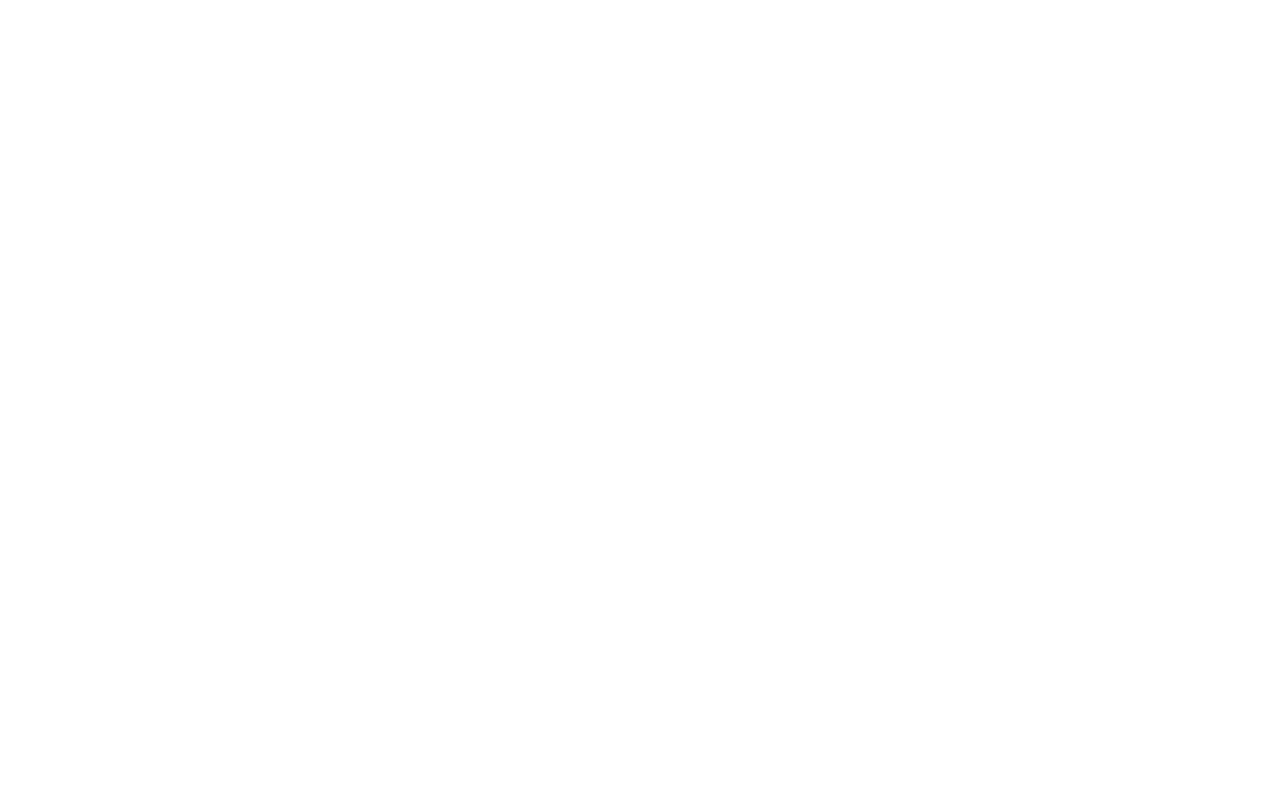
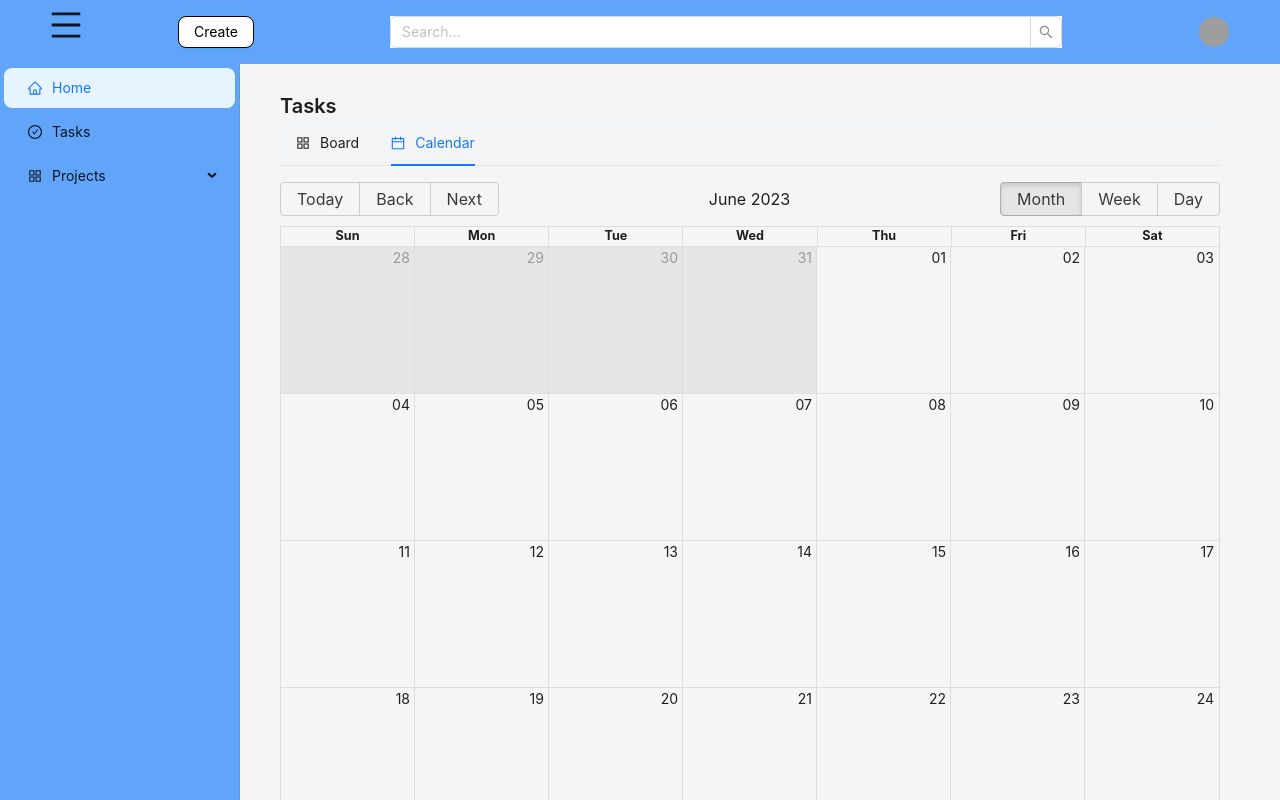
Before and after one commit to phanhieu2507/UIUX_Easy_Manage, a React (Create React App) app: page /tasks/calendar in a window 1280 px wide. Before the commit this address had no page. Shown: the top 800 px of the page. Built offline with nearby package versions, Linux system fonts and the light colour scheme; grey boxes are pictures that could not be loaded.

Commit message:
calendar

```diff
--- a/package.json
+++ b/package.json
@@ -12,6 +12,8 @@
     "highcharts": "^11.1.0",
     "highcharts-react-official": "^3.2.0",
     "react": "^18.2.0",
+    "react-big-calendar": "^1.8.1",
+    "react-calendar": "^4.3.0",
     "react-chartjs-2": "^5.2.0",
     "react-dom": "^18.2.0",
     "react-router-dom": "^6.14.0",
--- a/src/App.js
+++ b/src/App.js
@@ -4,6 +4,7 @@
 import Login from "./pages/login/login";
 import Home from "./pages/home/home";
 import Task from "./pages/task/task";
+import TaskCalendar from "./pages/calendar/calendar";
 function App() {
   return (
     <div>
@@ -11,6 +12,7 @@
         <Route path="/" element={<Login />} />
         <Route path="/home" element={<Home />} />
         <Route path="/tasks" element={<Task />} />
+        <Route path="/tasks/calendar" element={<TaskCalendar />} />
       </Routes>
     </div>
   );
--- /dev/null
+++ b/src/pages/calendar/calendar.js
@@ -0,0 +1,93 @@
+import { useState } from "react";
+import { Layout, Typography, Menu } from "antd";
+import {
+  CalendarOutlined,
+  AppstoreOutlined,
+} from "@ant-design/icons";
+import Navbar from "../../components/navbar";
+import Sidebar from "../../components/sidebar";
+import { Calendar, momentLocalizer } from "react-big-calendar";
+import moment from "moment";
+import "react-big-calendar/lib/css/react-big-calendar.css";
+
+const localizer = momentLocalizer(moment);
+
+const { Content } = Layout;
+const { Title } = Typography;
+
+const TaskCalendar = () => {
+  const [selectedMenuKey, setSelectedMenuKey] = useState("calendar");
+
+  const handleMenuClick = ({ key }) => {
+    setSelectedMenuKey(key);
+  };
+
+  // Danh sách các sự kiện
+  const events = [
+    {
+        start: new Date(2023, 5, 26, 10, 0), // Thời gian bắt đầu
+        end: new Date(2023, 5, 26, 11, 30), // Thời gian kết thúc
+        title: "Meeting", // Tiêu đề sự kiện
+        description: "Discuss project updates", // Mô tả sự kiện
+      },
+      {
+        start: new Date(2023, 5, 28, 14, 0),
+        end: new Date(2023, 5, 28, 15, 30),
+        title: "Presentation",
+        description: "Present new product features",
+      },
+  ];
+
+  return (
+    <Layout>
+      <Navbar />
+      <Layout>
+        <Sidebar />
+        <Content style={{ padding: "60px", paddingLeft:"80px" }} >
+          <div className="mb-4">
+            <div className="flex justify-between items-center pt-8 ">
+              <Title level={4} style={{ margin: 0 }}>
+                Tasks
+              </Title>
+            </div>
+            <Menu
+              mode="horizontal"
+              selectedKeys={[selectedMenuKey]}
+              onClick={handleMenuClick}
+              style={{ borderBottom: "" }}
+              className="bg-gray-100"
+            >
+              <Menu.Item key="board" icon={<AppstoreOutlined />}>
+                Board
+              </Menu.Item>
+              <Menu.Item key="calendar" icon={<CalendarOutlined />}>
+                Calendar
+              </Menu.Item>
+            </Menu>
+          </div>
+          <div className="flex justify-center items-center h-screen">
+            <div className="w-full h-full">
+              {selectedMenuKey === "calendar" ? (
+                <Calendar
+                  localizer={localizer}
+                  events={events}
+                  startAccessor="start"
+                  endAccessor="end"
+                  views={["month", "week", "day"]}
+                  defaultView="month"
+                  defaultDate={new Date()}
+                  onSelectEvent={(event) => console.log(event)}
+                  onSelectSlot={(slotInfo) => console.log(slotInfo)}
+                />
+              ) : (
+                <div>Board Content</div>
+              )}
+            </div>
+          </div>
+        </Content>
+      </Layout>
+    </Layout>
+  );
+};
+
+export default TaskCalendar;
```
Also changed, not shown: 1 other file (tests, documents, lock files or other folders).
